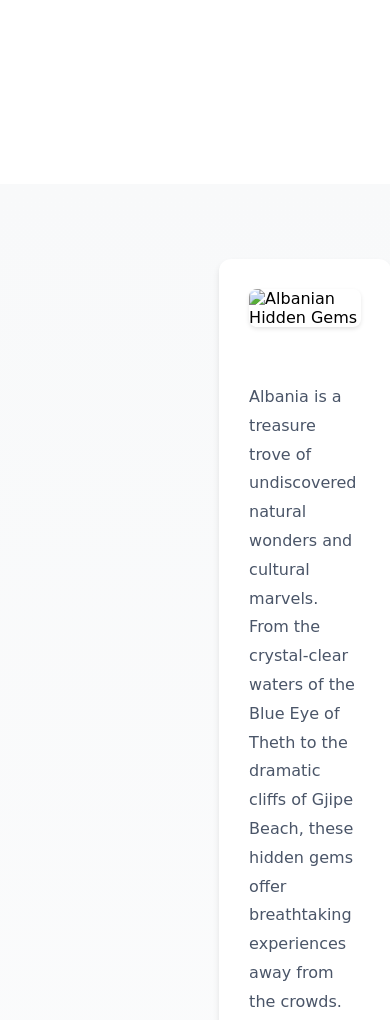
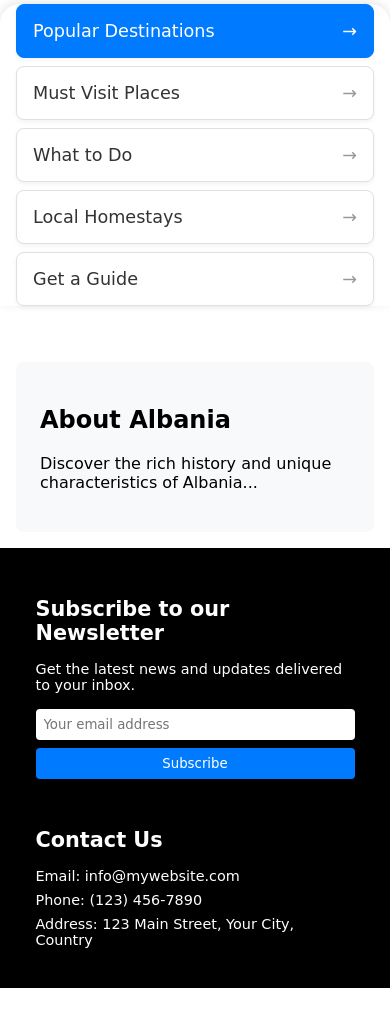
Before and after one commit to arbershquti/discover-alb, a plain HTML site: page index.html in a window 390 px wide. Shown: the part 716-1736 px from the top of the page. After the commit the page ends 1704 px from the top, so only its background shows below. Drawn offline with Linux system fonts and the light colour scheme; a web font is replaced by a local one.

Commit message:
hero section adjustments

```diff
--- a/index.html
+++ b/index.html
@@ -149,27 +149,43 @@
         </div>
       </div>
 
-      <section class="hidden-gems-post">
-        <div class="container">
-          <h2>Discover Albania's Hidden Gems</h2>
-          <article>
-            <img src="images/hidden-gems.jpg" alt="Albanian Hidden Gems" class="featured-image">
-            <div class="content">
-              <p>Albania is a treasure trove of undiscovered natural wonders and cultural marvels. From the crystal-clear waters of the Blue Eye of Theth to the dramatic cliffs of Gjipe Beach, these hidden gems offer breathtaking experiences away from the crowds.</p>
-              <h3>Top Hidden Gems to Explore:</h3>
-              <ul>
-                <li><strong>The Blue Eye of Theth:</strong> A mesmerizing natural spring with crystal-clear blue waters</li>
-                <li><strong>Gjipe Beach:</strong> A secluded beach surrounded by dramatic cliffs</li>
-                <li><strong>Lengarica Canyon:</strong> A stunning river canyon perfect for swimming and kayaking</li>
-                <li><strong>Syri i Kaltër:</strong> The "Blue Eye" spring with its unique underwater cave system</li>
-                <li><strong>Theth National Park:</strong> A paradise for hikers with traditional stone houses</li>
-              </ul>
-              <p>These hidden treasures showcase Albania's unspoiled beauty and rich cultural heritage. Whether you're an adventurer, nature lover, or culture enthusiast, these destinations promise unforgettable experiences.</p>
-              <a href="#" class="read-more">Explore More Hidden Gems →</a>
-            </div>
-          </article>
-        </div>
-      </section>
+      <!-- New Navigation Buttons -->
+      <div class="content-navigation">
+        <button class="nav-btn active" data-content="about">Popular Destinations</button>
+        <button class="nav-btn" data-content="culture">Must Visit Places</button>
+        <button class="nav-btn" data-content="nature">What to Do</button>
+        <button class="nav-btn" data-content="travel">Local Homestays</button>
+        <button class="nav-btn" data-content="cuisine">Get a Guide</button>
+      </div>
+
+
+      <!-- Content Sections -->
+      <div class="content-sections">
+        <section id="about" class="content-section active">
+          <h2>About Albania</h2>
+          <p>Discover the rich history and unique characteristics of Albania...</p>
+        </section>
+
+        <section id="culture" class="content-section">
+          <h2>Culture & Traditions</h2>
+          <p>Explore Albania's vibrant culture and age-old traditions...</p>
+        </section>
+
+        <section id="nature" class="content-section">
+          <h2>Nature & Landscapes</h2>
+          <p>Experience Albania's breathtaking natural beauty...</p>
+        </section>
+
+        <section id="travel" class="content-section">
+          <h2>Travel Tips</h2>
+          <p>Essential information for planning your trip to Albania...</p>
+        </section>
+
+        <section id="cuisine" class="content-section">
+          <h2>Local Cuisine</h2>
+          <p>Taste the flavors of traditional Albanian dishes...</p>
+        </section>
+      </div>
     </main>
 
     <script src="script.js"></script>
--- a/script.js
+++ b/script.js
@@ -103,3 +103,40 @@ const carousel = () => {
 
 // Initialize carousel
 document.addEventListener('DOMContentLoaded', carousel);
+
+// Add this to your existing script.js file
+document.addEventListener('DOMContentLoaded', function() {
+  const buttons = document.querySelectorAll('.nav-btn');
+  const sections = document.querySelectorAll('.content-section');
+
+  buttons.forEach(button => {
+    button.addEventListener('click', function() {
+      // Remove active class from all buttons and sections
+      buttons.forEach(btn => btn.classList.remove('active'));
+      sections.forEach(section => section.classList.remove('active'));
+
+      // Add active class to clicked button
+      this.classList.add('active');
+
+      // Show the corresponding section
+      const target = this.getAttribute('data-content');
+      document.getElementById(target).classList.add('active');
+    });
+  });
+});
+
+// Add this to your existing script.js file
+document.addEventListener('scroll', function() {
+  const buttons = document.querySelectorAll('.nav-btn');
+  const scrollPosition = window.scrollY;
+
+  buttons.forEach((button, index) => {
+    if (scrollPosition > 50) { // Adjust this value as needed
+      setTimeout(() => {
+        button.classList.add('scrolled');
+      }, index * 100); // 100ms delay between each button
+    } else {
+      button.classList.remove('scrolled');
+    }
+  });
+});
--- a/styles.css
+++ b/styles.css
@@ -474,6 +474,7 @@ footer p {
   height: 605px;
   margin-top: 0;
   padding-top: 0;
+  margin-bottom: 0;
 }
 
 .carousel-item img {
@@ -522,105 +523,131 @@ footer p {
   }
 }
 
-.hidden-gems-post {
-  padding: 60px 0;
-  background: linear-gradient(to bottom, #f8f9fa, #ffffff);
+/* Content Navigation Styles */
+.content-navigation {
+  display: flex;
+  justify-content: center;
+  gap: 1rem;
+  margin: 2rem 0;
+  flex-wrap: wrap;
+  margin-top: -70px;
+  position: relative;
+  z-index: 10;
+  background: white;
+  padding: 20px;
+  border-radius: 20px 20px 0 0;
+  box-shadow: 0 -2px 10px rgba(0,0,0,0.1);
 }
 
-.hidden-gems-post h2 {
-  text-align: center;
-  margin-bottom: 40px;
-  font-size: 2.5rem;
-  color: #2c3e50;
-  font-weight: 700;
-  text-transform: uppercase;
-  letter-spacing: 1px;
+.nav-btn {
+  padding: 0.8rem 1.5rem;
+  border: none;
+  border-radius: 4px;
+  background-color: #f0f0f0;
+  color: #333;
+  cursor: pointer;
+  transition: all 0.3s ease;
+  font-size: 1rem;
 }
 
-.hidden-gems-post article {
-  display: flex;
-  gap: 40px;
-  align-items: center;
-  background: white;
-  padding: 30px;
-  border-radius: 12px;
-  box-shadow: 0 4px 6px rgba(0, 0, 0, 0.1);
+.nav-btn:hover {
+  background-color: #007bff;
+  color: white;
 }
 
-.featured-image {
-  max-width: 50%;
-  border-radius: 8px;
-  box-shadow: 0 2px 4px rgba(0, 0, 0, 0.1);
-  transition: transform 0.3s ease;
+.nav-btn.active {
+  background-color: #007bff;
+  color: white;
 }
 
-.featured-image:hover {
-  transform: scale(1.02);
+/* Content Sections Styles */
+.content-sections {
+  max-width: 1200px;
+  margin: 0 auto;
+  padding: 2rem;
 }
 
-.content {
-  flex: 1;
+.content-section {
+  display: none;
+  padding: 2rem;
+  background-color: #f8f9fa;
+  border-radius: 8px;
+  margin-top: 1rem;
 }
 
-.content p {
-  line-height: 1.8;
-  color: #4a5568;
-  margin-bottom: 20px;
+.content-section.active {
+  display: block;
+  animation: fadeIn 0.5s ease;
 }
 
-.content h3 {
-  color: #2c3e50;
-  margin-bottom: 20px;
-  font-size: 1.5rem;
+@keyframes fadeIn {
+  from { opacity: 0; }
+  to { opacity: 1; }
 }
 
-.content ul {
-  list-style: none;
-  padding-left: 0;
+@media (max-width: 768px) {
+  .content-navigation {
+    flex-direction: column;
+    align-items: stretch;
+    gap: 0.5rem;
+    padding: 0 1rem;
+    margin-top: -180px; /* Increased specifically for mobile */
   }
 
-.content ul li {
-  padding: 10px 0;
-  border-bottom: 1px solid #e2e8f0;
-  color: #4a5568;
+
+
+  .nav-btn {
+    width: 100%;
+    padding: 1rem;
+    border-radius: 8px;
+    background-color: #ffffff;
+    border: 1px solid #e0e0e0;
+    box-shadow: 0 2px 4px rgba(0, 0, 0, 0.05);
+    font-size: 1.1rem;
+    text-align: left;
+    position: relative;
+    transition: all 0.3s ease;
   }
 
-.content ul li:last-child {
-  border-bottom: none;
+  .nav-btn::after {
+    content: '→';
+    position: absolute;
+    right: 1rem;
+    top: 50%;
+    transform: translateY(-50%);
+    opacity: 0.5;
+    transition: all 0.3s ease;
   }
 
-.content ul li strong {
-  color: #2c3e50;
+  .nav-btn:hover {
+    transform: translateX(10px);
+    background-color: #ffffff;
+    border-color: #007bff;
   }
 
-.read-more {
-  display: inline-block;
-  margin-top: 25px;
-  padding: 12px 24px;
-  background-color: #3182ce;
-  color: white;
-  text-decoration: none;
-  font-weight: 500;
-  border-radius: 6px;
-  transition: background-color 0.3s ease;
+  .nav-btn:hover::after {
+    opacity: 1;
+    right: 0.8rem;
   }
 
-.read-more:hover {
-  background-color: #2c5282;
-  text-decoration: none;
+  .nav-btn.active {
+    background-color: #007bff;
+    color: white;
+    border-color: #007bff;
   }
 
-/* Responsive Design */
-@media (max-width: 768px) {
-  .hidden-gems-post article {
-    flex-direction: column;
+  .nav-btn.active::after {
+    color: white;
+    opacity: 1;
   }
 
-  .featured-image {
-    max-width: 100%;
+  .content-sections {
+    padding: 1rem;
   }
 
-  .hidden-gems-post h2 {
-    font-size: 2rem;
+  .content-section {
+    padding: 1.5rem;
+    border-radius: 8px;
+    margin-top: 0.5rem;
   }
 }
```
Lines whose indentation alone changed are shown as unchanged.
